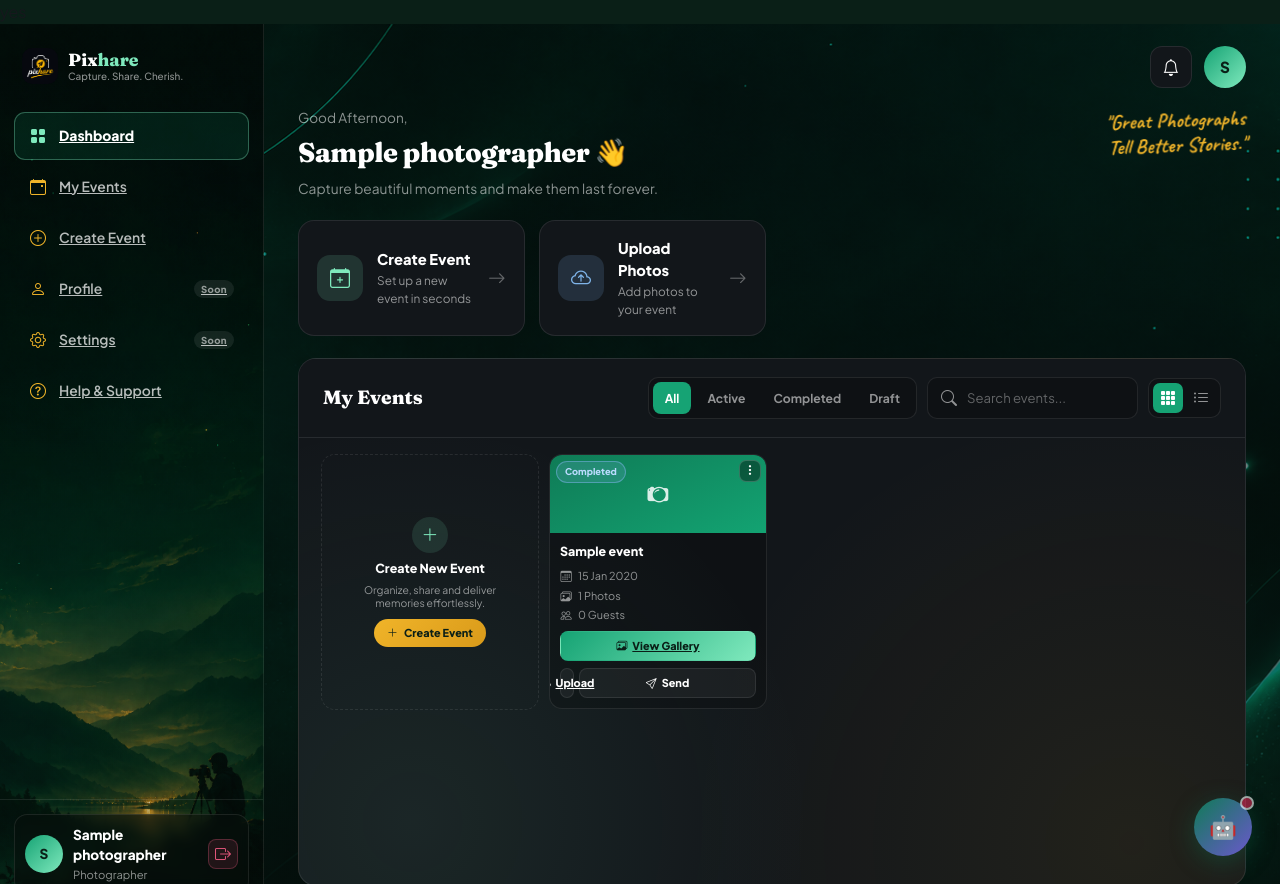
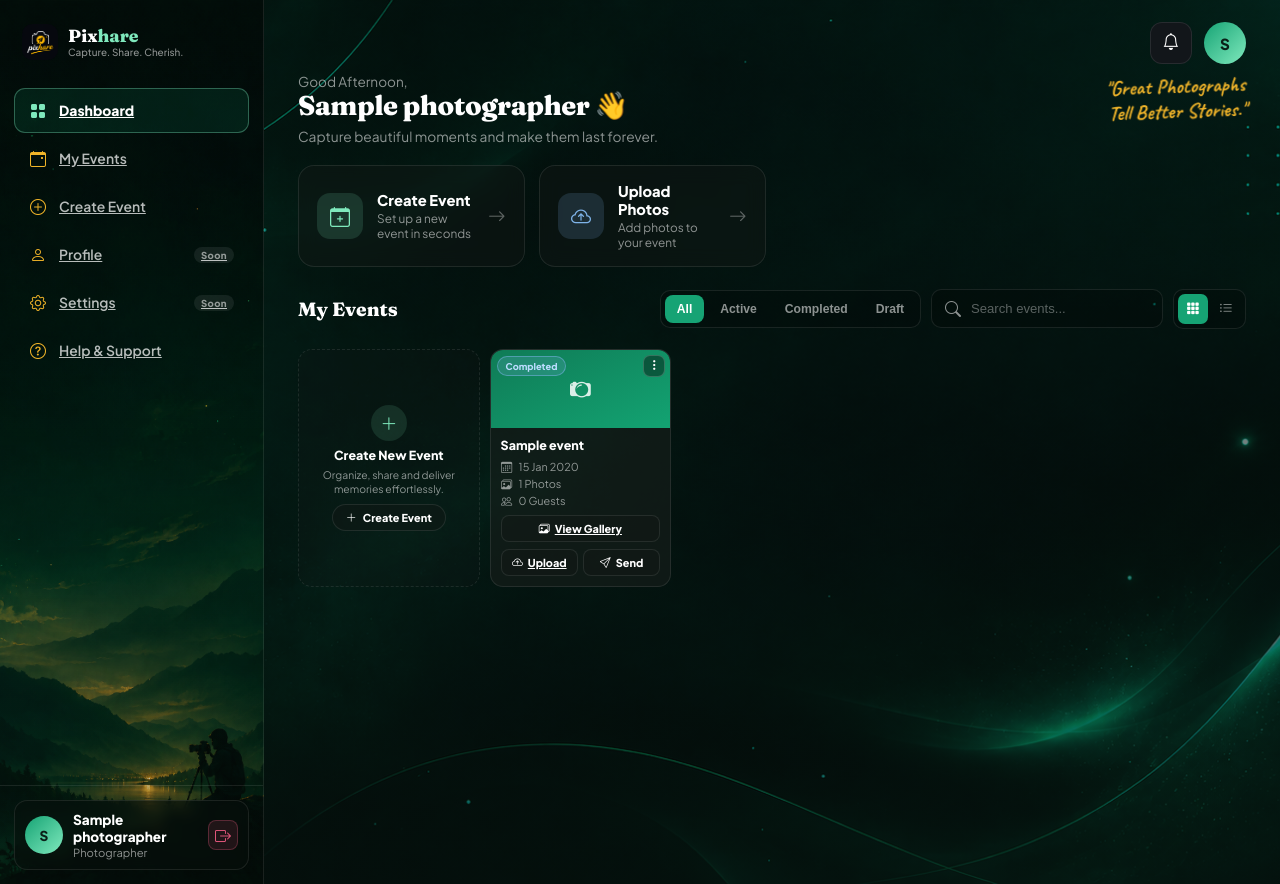
Before and after one commit to Sabtharishi1501/Pixhare, a Flask app: page /photographer/dashboard in a window 1280 px wide. Run offline with Flask 3, Linux system fonts and the light colour scheme; the visitor is signed in with stand-in values (Sample User, id 1); tables that the repository leaves empty hold one stand-in row (values such as "Sample post"); data that the repository does not hold is empty.

Commit message:
updated UI

```diff
--- a/templates/photographer_dashboard.html
+++ b/templates/photographer_dashboard.html
@@ -1,7 +1,11 @@
-{% extends 'base.html' %}
-{% block hide_chrome %}yes{% endblock %}
-{% block content %}
-
+<!DOCTYPE html>
+<html lang="en">
+<head>
+<meta charset="UTF-8">
+<meta name="viewport" content="width=device-width, initial-scale=1">
+<title>Dashboard — Pixhare</title>
+<link rel="icon" type="image/x-icon" href="{{ url_for('static', filename='favicon.ico', v='2') }}">
+<link href="https://cdn.jsdelivr.net/npm/bootstrap-icons@1.10.5/font/bootstrap-icons.css" rel="stylesheet">
 <link href="https://fonts.googleapis.com/css2?family=Fraunces:ital,wght@0,700;0,800;0,900&family=Plus+Jakarta+Sans:wght@300;400;500;600;700;800;900&family=Caveat:wght@600;700&family=JetBrains+Mono:wght@400;500&display=swap" rel="stylesheet">
 
 <style>
@@ -10,6 +14,8 @@
   --dsh-dark2:  #0e2a1f;
   --dsh-panel:  #12161a;
   --dsh-panel2: #1a2024;
+  --dsh-glass:  rgba(20,26,23,0.42);
+  --dsh-glass2: rgba(24,30,27,0.6);
   --dsh-line:   rgba(255,255,255,0.09);
   --dsh-mint:   #7fe9bd;
   --dsh-forest: #16a374;
@@ -21,11 +27,10 @@
 
 * { box-sizing: border-box; }
 html, body { height: 100%; margin: 0; padding: 0; overflow: hidden; background: var(--dsh-dark) !important; }
-.ps-page { background: var(--dsh-dark) !important; min-height: 0 !important; height: 100%; margin: 0 !important; padding: 0 !important; }
 
 .dsh-shell {
-  display: flex; height: 100%; background: var(--dsh-dark);
-  font-family: 'Plus Jakarta Sans', sans-serif; color: #fff; overflow: hidden;
+  position: fixed; inset: 0; display: flex; background: var(--dsh-dark);
+  font-family: 'Plus Jakarta Sans', sans-serif; color: #fff; overflow: hidden; z-index: 1;
 }
 
 /* ═══════════════════════════════════
@@ -37,7 +42,7 @@ html, body { height: 100%; margin: 0; padding: 0; overflow: hidden; background:
               url('{{ url_for("static", filename="images/dashboard-sidebar-bg.jpg") }}') center bottom / cover no-repeat;
   border-right: 1px solid var(--dsh-line);
   display: flex; flex-direction: column;
-  position: sticky; top: 0; height: 100vh;
+  position: sticky; top: 0; height: 100%;
 }
 .dsh-brand { display: flex; align-items: center; gap: 10px; padding: 24px 22px 18px; }
 .dsh-brand img { width: 36px; height: 36px; border-radius: 10px; object-fit: cover; }
@@ -91,13 +96,13 @@ html, body { height: 100%; margin: 0; padding: 0; overflow: hidden; background:
    MAIN
 ═══════════════════════════════════ */
 .dsh-main {
-  flex: 1; min-width: 0; height: 100vh; padding: 22px 34px; display: flex; flex-direction: column; overflow: hidden;
+  flex: 1; min-width: 0; height: 100%; padding: 22px 34px; display: flex; flex-direction: column; overflow: hidden;
   background: linear-gradient(180deg, rgba(6,14,11,0.4) 0%, rgba(6,14,11,0.65) 100%),
               url('{{ url_for("static", filename="images/photo_dash.png") }}') center / cover no-repeat;
 }
 
 /* topbar: search + bell + avatar */
-.dsh-topbar2 { display: flex; align-items: center; gap: 16px; flex-shrink: 0; margin-bottom: 20px; }
+.dsh-topbar2 { display: flex; align-items: center; gap: 16px; flex-shrink: 0; margin-bottom: 10px; }
 .dsh-topbar-icons { display: flex; align-items: center; gap: 12px; margin-left: auto; }
 .dsh-icon-btn {
   width: 42px; height: 42px; border-radius: 12px; background: var(--dsh-panel);
@@ -113,15 +118,16 @@ html, body { height: 100%; margin: 0; padding: 0; overflow: hidden; background:
 
 /* greeting row */
 .dsh-greeting-row { display: flex; align-items: flex-start; justify-content: space-between; gap: 20px; margin-bottom: 20px; flex-wrap: wrap; flex-shrink: 0; }
-.dsh-greeting-hi { font-size: 0.85rem; color: var(--dsh-ink3); margin-bottom: 4px; }
-.dsh-greeting-name { font-family: 'Fraunces', serif; font-size: 1.7rem; font-weight: 800; letter-spacing: -0.5px; margin-bottom: 6px; }
+.dsh-greeting-hi { font-size: 0.85rem; color: var(--dsh-ink3); margin-bottom: 0; line-height: 1.2; }
+.dsh-greeting-name { font-family: 'Fraunces', serif; font-size: 1.7rem; font-weight: 800; letter-spacing: -0.5px; margin: 0 0 6px; line-height: 1.15; }
 .dsh-greeting-sub { font-size: 0.86rem; color: var(--dsh-ink3); }
 .dsh-greeting-quote { font-family: 'Caveat', cursive; font-weight: 700; font-size: 1.3rem; color: var(--dsh-amber); text-align: right; line-height: 1.2; transform: rotate(-2deg); }
 
 /* quick action cards */
 .dsh-quick-grid { display: grid; grid-template-columns: repeat(4, 1fr); gap: 14px; margin-bottom: 22px; flex-shrink: 0; }
 .dsh-quick-card {
-  display: flex; align-items: center; gap: 14px; background: var(--dsh-panel); border: 1px solid var(--dsh-line);
+  display: flex; align-items: center; gap: 14px; background: var(--dsh-glass); border: 1px solid var(--dsh-line);
+  backdrop-filter: blur(10px); -webkit-backdrop-filter: blur(10px);
   border-radius: 16px; padding: 16px 18px; cursor: pointer; text-align: left; width: 100%;
   transition: transform .18s ease, box-shadow .2s ease; font-family: inherit; color: inherit;
 }
@@ -137,17 +143,12 @@ html, body { height: 100%; margin: 0; padding: 0; overflow: hidden; background:
 
 /* events panel */
 .dsh-panel-card {
-  background:
-    radial-gradient(circle at 12% 88%, rgba(127,233,189,0.08) 0%, transparent 42%),
-    radial-gradient(circle at 88% 92%, rgba(240,180,41,0.07) 0%, transparent 46%),
-    var(--dsh-panel);
-  border: 1px solid var(--dsh-line); border-radius: 18px; overflow: hidden;
-  flex: 1; min-height: 0; display: flex; flex-direction: column;
+  background: none; border: none; backdrop-filter: none; -webkit-backdrop-filter: none;
+  flex: 1; min-height: 0; display: flex; flex-direction: column; overflow: visible;
 }
 .dsh-panel-head {
   display: flex; align-items: center; justify-content: space-between; gap: 14px; flex-wrap: wrap;
-  padding: 18px 24px; border-bottom: 1px solid var(--dsh-line); flex-shrink: 0;
-  background: var(--dsh-panel); position: relative; z-index: 2;
+  padding: 0 0 16px; flex-shrink: 0; background: none;
 }
 .dsh-panel-title { font-family: 'Fraunces', serif; font-size: 1.2rem; font-weight: 800; color: #fff; }
 .dsh-panel-controls { display: flex; align-items: center; gap: 10px; flex-wrap: wrap; }
@@ -168,9 +169,9 @@ html, body { height: 100%; margin: 0; padding: 0; overflow: hidden; background:
 .dsh-view-btn.active { background: var(--dsh-forest); color: #fff; }
 
 /* ── grid view ── */
-.dsh-cards-scroll { flex: 1; min-height: 0; overflow-y: auto; padding: 16px 22px; position: relative; }
+.dsh-cards-scroll { flex: 1; min-height: 0; overflow-y: auto; padding: 4px 0 16px; position: relative; }
 .dsh-cards-grid { display: grid; grid-template-columns: repeat(auto-fill, minmax(180px, 1fr)); gap: 10px; }
-.dsh-event-card { background: rgba(0,0,0,0.2); border: 1px solid var(--dsh-line); border-radius: 13px; overflow: hidden; display: flex; flex-direction: column; transition: transform .18s ease, box-shadow .2s ease; }
+.dsh-event-card { background: var(--dsh-glass2); backdrop-filter: blur(8px); -webkit-backdrop-filter: blur(8px); border: 1px solid var(--dsh-line); border-radius: 13px; overflow: hidden; display: flex; flex-direction: column; transition: transform .18s ease, box-shadow .2s ease; }
 .dsh-event-card:hover { transform: translateY(-3px); box-shadow: 0 14px 30px rgba(0,0,0,0.3); }
 .dsh-event-card.dsh-hidden-card { display: none; }
 .dsh-event-thumb { position: relative; height: 78px; display: flex; align-items: center; justify-content: center; font-size: 1.3rem; color: rgba(255,255,255,0.85); flex-shrink: 0; }
@@ -200,36 +201,37 @@ html, body { height: 100%; margin: 0; padding: 0; overflow: hidden; background:
 .dsh-card-actions { display: flex; flex-direction: column; gap: 7px; margin-top: auto; }
 .dsh-card-btn {
   display: flex; align-items: center; justify-content: center; gap: 5px; font-size: 0.68rem; font-weight: 800;
-  padding: 6px; border-radius: 8px; cursor: pointer; border: 1px solid transparent;
-  transition: transform .15s ease, background .16s ease; width: 100%; font-family: inherit; white-space: nowrap;
+  padding: 6px; border-radius: 8px; cursor: pointer; border: 1px solid var(--dsh-line);
+  transition: transform .15s ease, background .16s ease, border-color .16s ease, color .16s ease;
+  width: 100%; font-family: inherit; white-space: nowrap;
+  background: var(--dsh-glass); color: #fff;
 }
-.dsh-card-btn.primary { background: linear-gradient(135deg, var(--dsh-forest), var(--dsh-mint)); color: var(--dsh-dark); }
-.dsh-card-btn.outline { background: rgba(255,255,255,0.05); border-color: var(--dsh-line); color: #fff; }
-.dsh-card-btn:hover { transform: translateY(-2px); }
+.dsh-card-btn:hover { background: rgba(127,233,189,0.16); border-color: var(--dsh-mint); color: var(--dsh-mint); transform: translateY(-2px); }
 .dsh-card-btn:active { transform: translateY(0) scale(0.97); }
 .dsh-card-row2 { display: flex; gap: 5px; }
-.dsh-card-row2 > * { flex: 1; min-width: 0; }
+.dsh-card-row2 .dsh-card-btn { flex: 1 1 0; min-width: 0; }
 form.dsh-card-form { display: contents; }
 
 .dsh-create-card {
   border: 1.5px dashed var(--dsh-line); border-radius: 14px; display: flex; flex-direction: column;
   align-items: center; justify-content: center; text-align: center; padding: 16px 12px; cursor: pointer; gap: 5px;
-  transition: background .18s ease, border-color .18s ease; min-height: auto; background: none; width: 100%; font-family: inherit; color: inherit;
+  transition: background .18s ease, border-color .18s ease; min-height: auto; background: rgba(20,26,23,0.22); width: 100%; font-family: inherit; color: inherit;
 }
-.dsh-create-card:hover { background: rgba(255,255,255,0.03); border-color: var(--dsh-mint); }
+.dsh-create-card:hover { background: rgba(127,233,189,0.06); border-color: var(--dsh-mint); }
 .dsh-create-icon { width: 36px; height: 36px; border-radius: 50%; background: rgba(127,233,189,0.12); color: var(--dsh-mint); display: flex; align-items: center; justify-content: center; font-size: 1.05rem; margin-bottom: 1px; }
 .dsh-create-title { font-weight: 800; color: #fff; font-size: 0.78rem; }
 .dsh-create-sub { font-size: 0.65rem; color: var(--dsh-ink3); max-width: 170px; line-height: 1.3; }
 .btn-create-mini {
   display: inline-flex; align-items: center; gap: 6px; margin-top: 4px;
-  background: linear-gradient(135deg, var(--dsh-amber), #d99a1a); color: var(--dsh-dark);
-  font-weight: 800; font-size: 0.68rem; padding: 6px 13px; border-radius: 50px; border: none; cursor: pointer;
+  background: var(--dsh-glass); border: 1px solid var(--dsh-line); color: #fff;
+  font-weight: 800; font-size: 0.68rem; padding: 6px 13px; border-radius: 50px; cursor: pointer;
+  transition: background .16s ease, border-color .16s ease, color .16s ease, transform .15s ease;
 }
+.btn-create-mini:hover { background: rgba(127,233,189,0.16); border-color: var(--dsh-mint); color: var(--dsh-mint); transform: translateY(-2px); }
 
 /* ── list view (reuses table styling) ── */
 .dsh-table-wrap { flex: 1; min-height: 0; overflow: auto; position: relative; display: none; }
 .dsh-table-wrap.active { display: block; }
-.dsh-table-watermark { position: absolute; top: 50%; left: 50%; transform: translate(-50%, -50%); width: 210px; height: 210px; opacity: 0.05; pointer-events: none; z-index: 0; color: var(--dsh-mint); animation: dshGlow 7s ease-in-out infinite; }
 table.dsh-table { width: 100%; border-collapse: collapse; min-width: 760px; position: relative; z-index: 1; }
 .dsh-table thead th {
   text-align: left; font-size: 0.66rem; font-weight: 800; letter-spacing: 0.08em; text-transform: uppercase;
@@ -258,9 +260,9 @@ table.dsh-table { width: 100%; border-collapse: collapse; min-width: 760px; posi
   background: rgba(255,255,255,0.05); border: 1px solid var(--dsh-line); color: rgba(255,255,255,0.75);
   font-size: 0.82rem; cursor: pointer; transition: transform .16s ease, background .16s, color .16s, border-color .16s;
 }
-.dsh-act-btn:hover { background: rgba(255,255,255,0.1); color: #fff; transform: translateY(-2px) scale(1.06); }
+.dsh-act-btn:hover { background: rgba(127,233,189,0.16); color: var(--dsh-mint); border-color: var(--dsh-mint); transform: translateY(-2px) scale(1.06); }
 .dsh-act-btn.danger { color: var(--dsh-rose); border-color: rgba(224,86,122,0.3); }
-.dsh-act-btn.danger:hover { background: rgba(224,86,122,0.15); }
+.dsh-act-btn.danger:hover { background: rgba(224,86,122,0.15); color: var(--dsh-rose); border-color: var(--dsh-rose); }
 form.dsh-inline { display: inline; }
 
 .dsh-empty { text-align: center; padding: 40px 24px; flex: 1; display: flex; flex-direction: column; align-items: center; justify-content: center; }
@@ -380,11 +382,13 @@ canvas#posterCanvas { display: block; width: 100%; height: auto; }
   .dsh-quick-card, .dsh-panel-card, .dsh-event-card, .dsh-create-card, .dsh-table tbody tr, .dsh-flash {
     animation: none !important; opacity: 1 !important; transform: none !important;
   }
-  .dsh-table-watermark, .dsh-ev-badge2.active::before, .btn-create-event::after, .btn-create-mini::after {
+  .dsh-ev-badge2.active::before, .btn-create-event::after, .btn-create-mini::after {
     animation: none !important;
   }
 }
 </style>
+</head>
+<body>
 
 <div class="dsh-shell">
 
@@ -581,13 +585,6 @@ canvas#posterCanvas { display: block; width: 100%; height: auto; }
 
       <!-- LIST VIEW -->
       <div class="dsh-table-wrap" id="listView">
-        <svg class="dsh-table-watermark" viewBox="0 0 200 200" fill="none" xmlns="http://www.w3.org/2000/svg">
-          <rect x="28" y="66" width="144" height="98" rx="16" stroke="currentColor" stroke-width="4"/>
-          <rect x="76" y="46" width="48" height="22" rx="6" stroke="currentColor" stroke-width="4"/>
-          <circle cx="100" cy="116" r="36" stroke="currentColor" stroke-width="4"/>
-          <circle cx="100" cy="116" r="16" stroke="currentColor" stroke-width="3"/>
-          <circle cx="146" cy="86" r="5" fill="var(--dsh-amber)"/>
-        </svg>
         <table class="dsh-table">
           <thead>
             <tr><th>Event</th><th>Date</th><th>Photos</th><th>Guests</th><th>Status</th><th>Actions</th></tr>
@@ -930,4 +927,5 @@ canvas#posterCanvas { display: block; width: 100%; height: auto; }
 }());
 </script>
 
-{% endblock %}
+</body>
+</html>
```
